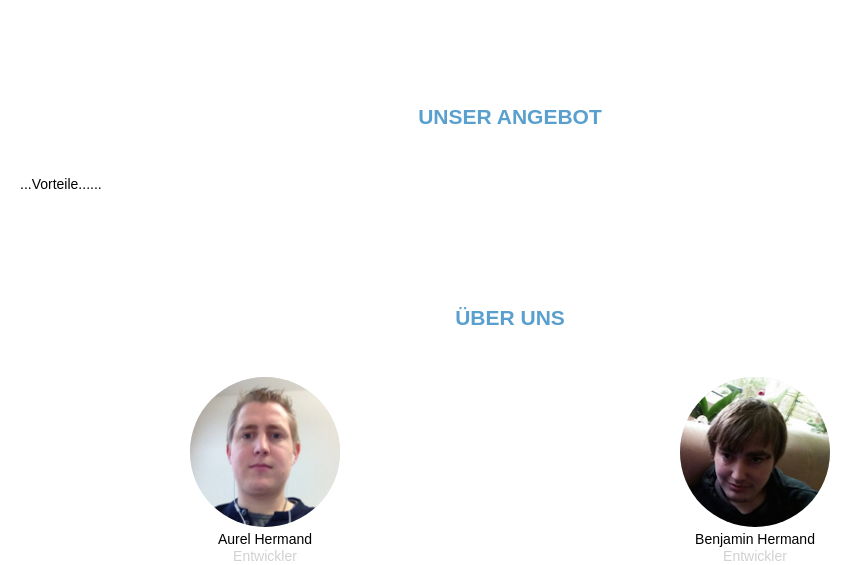
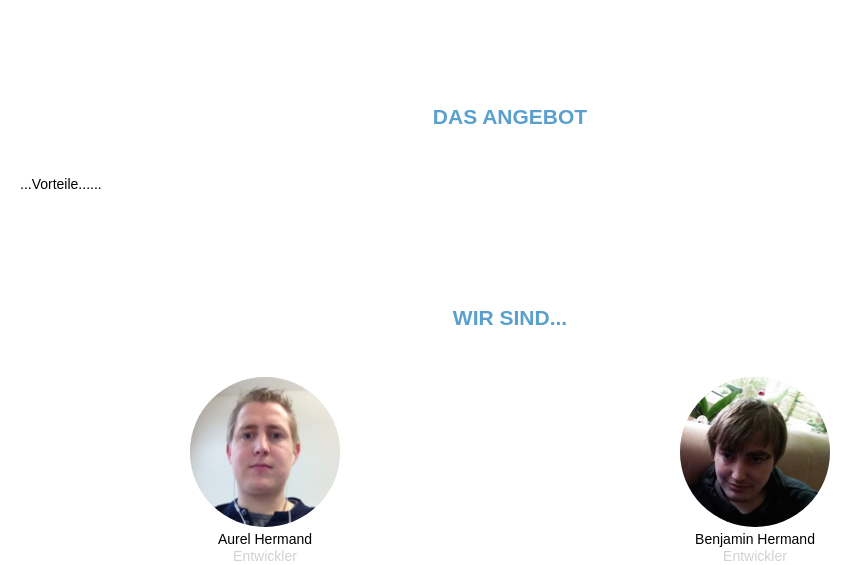
Before and after one commit to Bitfertig/Nami, a PHP site: page /info in a window 1280 px wide. Shown: the part 408-973 px from the top of the page, without its empty margins (130-991 px from the left). Run offline with PHP 8.4, Linux system fonts and the light colour scheme.

Commit message:
titel-verbesserung

```diff
--- a/info/index.php
+++ b/info/index.php
@@ -38,13 +38,13 @@
 
 			<a id="info"></a>
 			<section class="s2">
-				<h2>Unser Angebot</h2>
+				<h2>Das Angebot</h2>
 				...Vorteile......
 			</section>
 
 			<a id="ueberuns"></a>
 			<section class="s3">
-				<h2>Über uns</h2>
+				<h2>Wir sind...</h2>
 				<div class="grid">
 					<div class="grid-col person">
 						<div class="foto img-protect">
```
